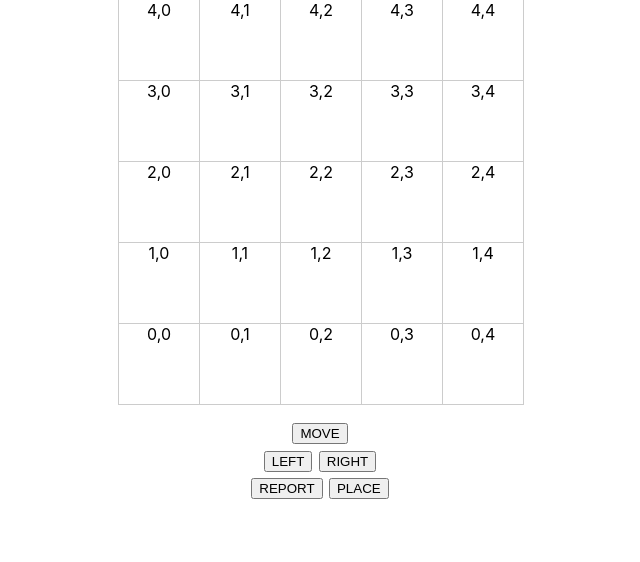
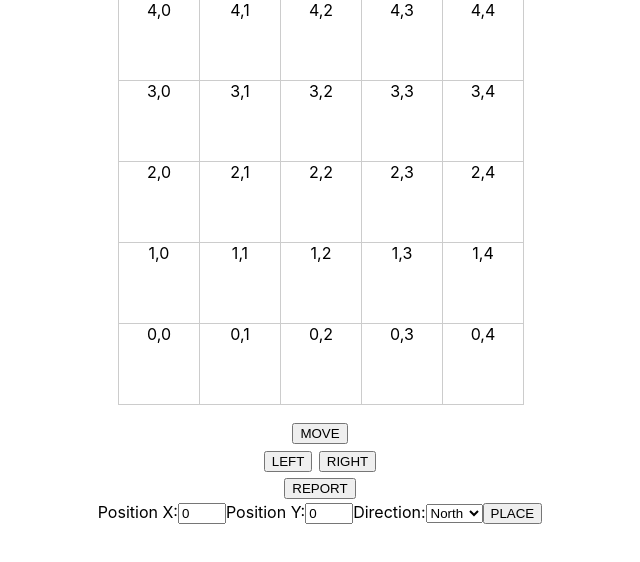
Before and after one commit to micail/react-robot, a React (Create React App) app: page / in a window 1280 px wide. Shown: the top 562 px of the page, without its empty margins (320-960 px from the left). Built offline with nearby package versions, Linux system fonts and the light colour scheme.

Commit message:
Add input component

```diff
--- a/src/App.jsx
+++ b/src/App.jsx
@@ -1,10 +1,11 @@
-import React, {useState} from 'react';
+import React, { useState } from 'react';
 import { useDispatch, connect } from 'react-redux';
 import PropTypes from 'prop-types';
 
 
 import Table from './components/Table/Table';
 import Panel from './components/Panel/Panel';
+import Input from './components/Input/Input';
 
 import { createPosition, updatePosition } from './redux/actions/positionActions';
 import './App.css';
@@ -26,7 +27,12 @@ export const App = ({ position }) => {
   const { y } = position;
   const { f } = position;
 
-  const place = () => dispatch(createPosition({ x: 0, y: 0, f: 'N' }));
+  const place = (x, y, f) => {
+    console.log('x', x)
+    console.log('y', y)
+    console.log('f', f)
+    return dispatch(createPosition({ x, y, f }));
+  };
 
   const right = () => {
     switch (f) {
@@ -101,10 +107,11 @@ export const App = ({ position }) => {
     <div className="App">
       <Table matrix={matrix} position={position} />
       <Panel commands={{
-        move, place, left, right, report,
+        move, left, right, report,
       }}
       />
       {message}
+      <Input func={place} />
     </div>
   );
 };
--- /dev/null
+++ b/src/components/Input/Input.jsx
@@ -0,0 +1,48 @@
+import React, { useState } from 'react';
+import PropTypes from 'prop-types';
+
+const Input = ({ func }) => {
+  const [values, setValues] = useState({ x: 0, y: 0, f: 'N' });
+
+  const handleChange = (e) => {
+    const { name, value } = e.target;
+    setValues({ ...values, [name]: value });
+  };
+
+  const handleSubmit = (e) => {
+    e.preventDefault();
+    func(Number(values.x), Number(values.y), values.f);
+  };
+
+  return (
+    <form onSubmit={handleSubmit}>
+      <label htmlFor="x">
+        Position X:
+        <input id="x" type="number" name="x" min="0" max="4" value={values.x} onChange={handleChange} />
+      </label>
+      <label htmlFor="y">
+        Position Y:
+        <input id="y" type="number" name="y" min="0" max="4" value={values.y} onChange={handleChange} />
+      </label>
+      <label htmlFor="direction">
+        Direction:
+        <select id="direction" name="f" value={values.f} onChange={handleChange}>
+          <option value="N">North</option>
+          <option value="E">East</option>
+          <option value="S">South</option>
+          <option value="W">West</option>
+        </select>
+      </label>
+      <input type="submit" value="PLACE" />
+    </form>
+  );
+};
+export default Input;
+
+Input.propTypes = {
+  func: PropTypes.func,
+};
+
+Input.defaultProps = {
+  func: null,
+};
--- a/src/components/Panel/Panel.jsx
+++ b/src/components/Panel/Panel.jsx
@@ -14,7 +14,6 @@ const Panel = ({ commands }) => {
         <Button name="right" func={commands.right} />
       </div>
       <Button name="report" func={commands.report} />
-      <Button name="place" func={commands.place} />
     </div>
   );
 };
```
